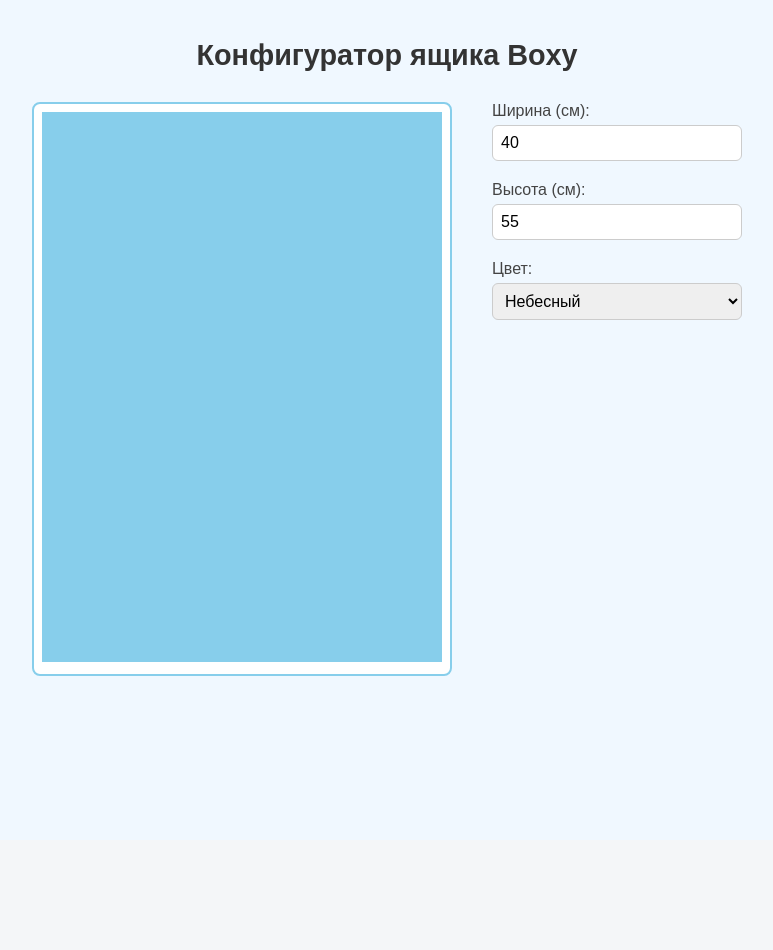
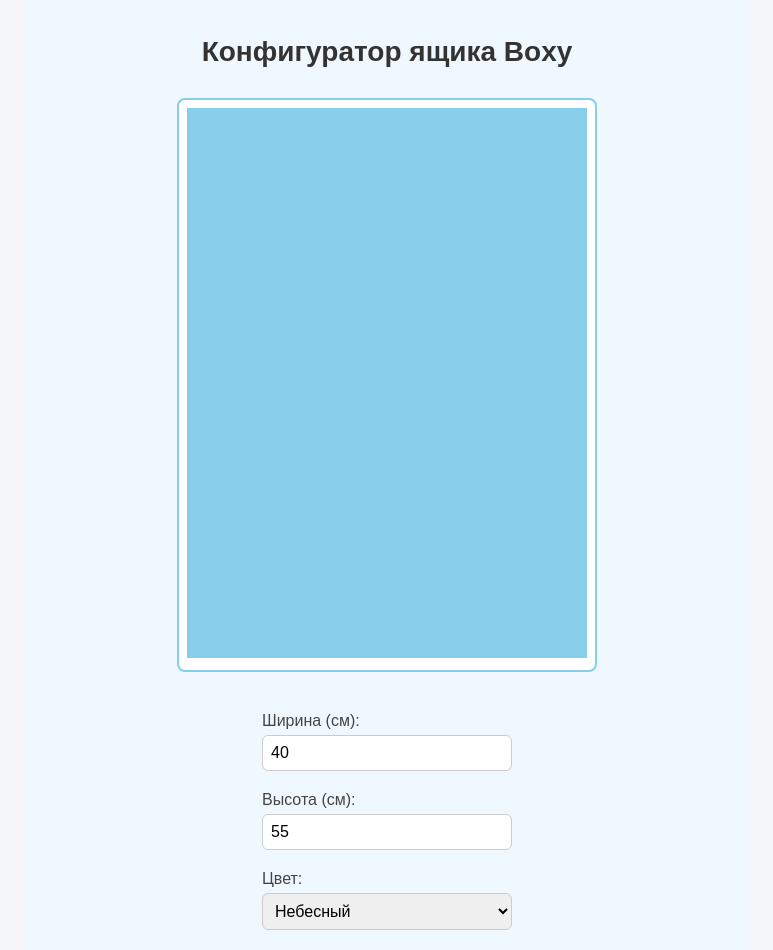
Before and after one commit to johnjonov314/boxy, a React (Vite) app: page / in a window 1280 px wide. Shown: the whole page, without its empty margins (253-1026 px from the left). Before the commit the page ends 840 px from the top, so only its background shows below. Built offline with nearby package versions, Linux system fonts and the light colour scheme.

Commit message:
Update styles.css

```diff
--- a/src/styles.css
+++ b/src/styles.css
@@ -1,51 +1,32 @@
 body {
+  font-family: "Segoe UI", Tahoma, Geneva, Verdana, sans-serif;
   margin: 0;
-  font-family: "Segoe UI", sans-serif;
-  background: #f4f6f8;
+  padding: 0;
+  background-color: #f5f7fa;
+  color: #333;
+  display: flex;
+  flex-direction: column;
+  align-items: center;
+}
+
+h1 {
+  margin-top: 1rem;
+  font-size: 1.75rem;
+  color: #2b5876;
 }
 
 .container {
-  max-width: 800px;
-  margin: 40px auto;
-  padding: 20px;
-  background: #ffffff;
-  border-radius: 16px;
-  box-shadow: 0 8px 24px rgba(0,0,0,0.1);
-  text-align: center;
+  display: flex;
+  flex-direction: row;
+  flex-wrap: wrap;
+  justify-content: center;
+  gap: 2rem;
+  padding: 2rem;
+  max-width: 1000px;
+  width: 100%;
 }
 
-h1 {
-  font-size: 1.8rem;
-  margin-bottom: 24px;
+form,
+.controls {
+  dis...
 }
-
-.controls {
-  display: flex;
-  justify-content: space-around;
-  margin-bottom: 20px;
-  flex-wrap: wrap;
-  gap: 1rem;
-}
-
-.controls label {
-  display: flex;
-  flex-direction: column;
-  font-size: 1rem;
-  color: #333;
-}
-
-input[type=\"number\"],
-input[type=\"color\"] {
-  padding: 8px;
-  border: 1px solid #ccc;
-  border-radius: 8px;
-  margin-top: 4px;
-}
-
-.canvas-preview {
-  border: 2px dashed #ccc;
-  background: #f9f9f9;
-  max-width: 100%;
-  height: auto;
-  margin-top: 20px;
-}
```
